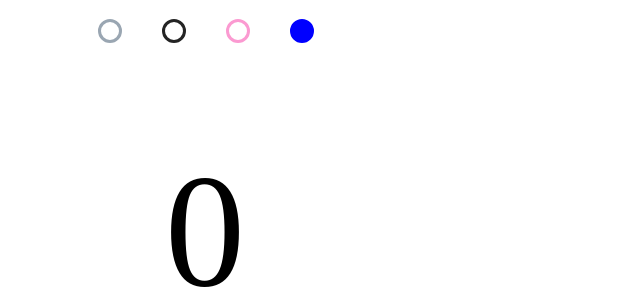
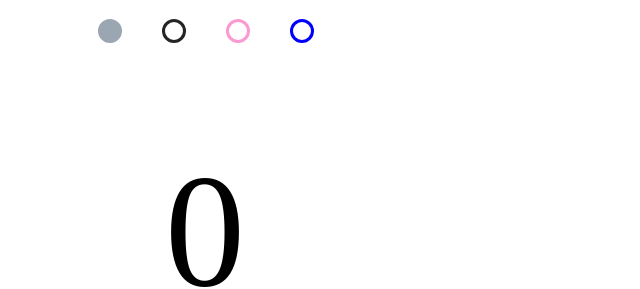
Before and after one commit to amniqb/counter, a plain HTML site: page index.html in a window 1280 px wide. Shown: the top 289 px of the page, 435-1075 px from the left. Drawn offline with Linux system fonts and the light colour scheme.

Commit message:
Update index.html

```diff
--- a/index.html
+++ b/index.html
@@ -29,13 +29,13 @@
             <input type="radio" name="theme" id="light" checked>
 
             <label for="dark" class="visually-hidden"></label>
-            <input type="radio" name="theme" id="dark" checked>
+            <input type="radio" name="theme" id="dark">
 
             <label for="pink" class="visually-hidden"></label>
-            <input type="radio" name="theme" id="pink" checked>
+            <input type="radio" name="theme" id="pink">
 
             <label for="blue" class="visually-hidden"></label>
-            <input type="radio" name="theme" id="blue" checked>
+            <input type="radio" name="theme" id="blue">
         </fieldset>
     </form>
 
```
